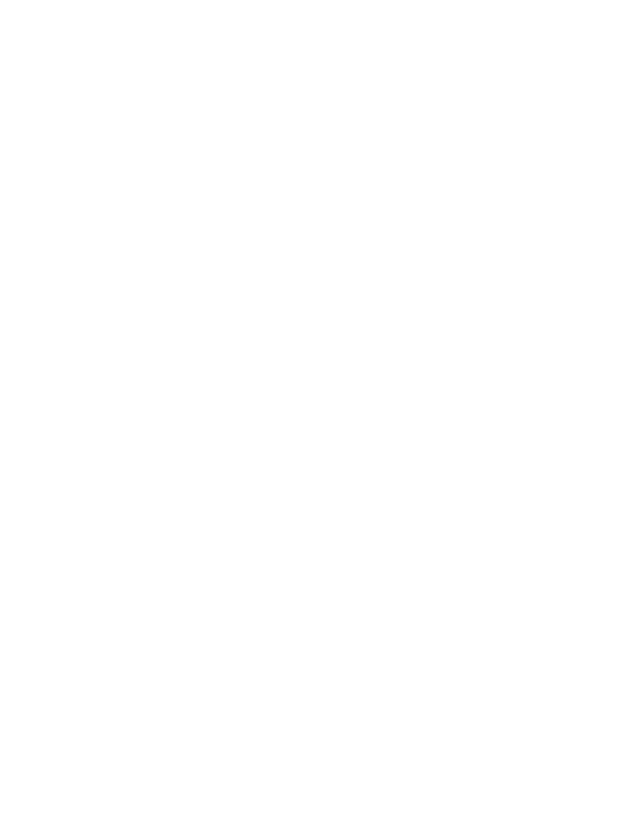
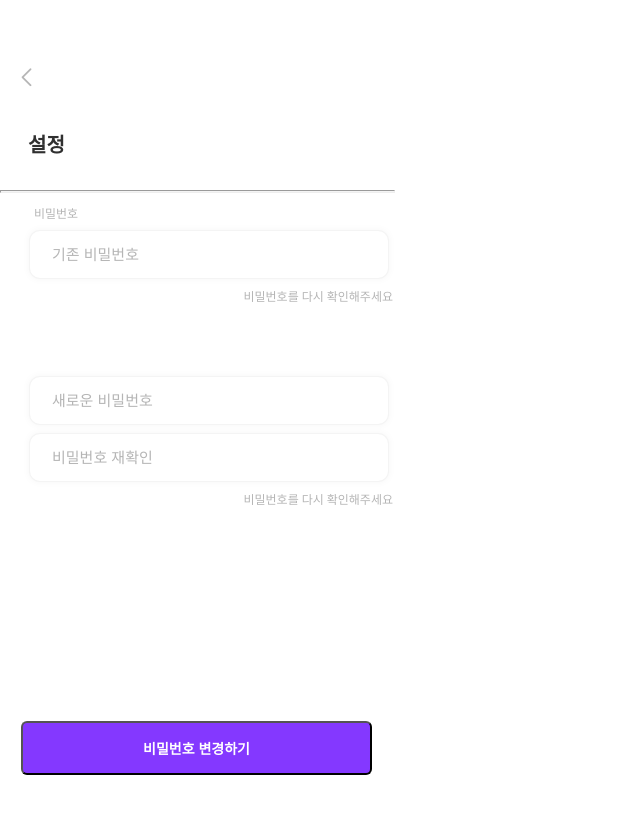
Before and after one commit to 11th-LikeLion-DragOn/DragOn_Front, a React (Create React App) app: page /changepassword in a window 1280 px wide. Before the commit this address had no page. Shown: the top 814 px of the page, without its empty margins (0-640 px from the left). Built offline with nearby package versions, Linux system fonts and the light colour scheme.

Commit message:
feat: 비밀번호 수정 페이지 ui

```diff
--- a/src/App.js
+++ b/src/App.js
@@ -8,6 +8,7 @@ import SignupPage from "./pages/SignupPage";
 import SettingPage from "./pages/SettingPage";
 import ExchargePage from "./pages/ExchargePage";
 import ChangeNickPage from "./pages/ChangeNickPage";
+import ChangePasswordPage from "./pages/ChangePasswordPage";
 
 function App() {
   return (
@@ -22,6 +23,10 @@ function App() {
           <Route path={"/setting"} element={<SettingPage />}></Route>
           <Route path={"/excharge"} element={<ExchargePage />}></Route>
           <Route path={"/changenick"} element={<ChangeNickPage />}></Route>
+          <Route
+            path={"/changepassword"}
+            element={<ChangePasswordPage />}
+          ></Route>
         </Routes>
       </Router>
     </>
--- a/src/components/common/TopBar.js
+++ b/src/components/common/TopBar.js
@@ -33,6 +33,7 @@ const Wrapper = styled.div`
   hr {
     background: rgba(199, 198, 198, 0.2);
     height: 1.241px;
+    width: 393px;
   }
 `;
 const Title = styled.div`
--- /dev/null
+++ b/src/pages/ChangePasswordPage.js
@@ -0,0 +1,100 @@
+import React, { useState } from "react";
+import { styled } from "styled-components";
+
+import TopBar from "../components/common/TopBar";
+import quit from "../assets/icons/quit.png";
+
+const ChangePasswordPage = () => {
+  const [password, setPassword] = useState("");
+  return (
+    <>
+      <TopBar titleText="설정" />
+      <Wrapper>
+        <Title>비밀번호</Title>
+        <Input
+          type="text"
+          value={password}
+          placeholder="기존 비밀번호"
+          onChange={(e) => setPassword(e.target.value)}
+        ></Input>
+        <Text>비밀번호를 다시 확인해주세요</Text>
+        <Input
+          type="text"
+          value={password}
+          placeholder="새로운 비밀번호"
+          onChange={(e) => setPassword(e.target.value)}
+        ></Input>
+        <Input
+          type="text"
+          value={password}
+          placeholder="비밀번호 재확인"
+          onChange={(e) => setPassword(e.target.value)}
+        ></Input>
+        <Text>비밀번호를 다시 확인해주세요</Text>
+        <Btn>비밀번호 변경하기</Btn>
+      </Wrapper>
+    </>
+  );
+};
+
+export default ChangePasswordPage;
+const Wrapper = styled.div`
+  width: 393px;
+  height: 852px;
+`;
+const Title = styled.div`
+  color: var(--gray_02, #b5b5b5);
+  margin-left: 34px;
+  margin-top: 23px;
+  font-size: 12px;
+  font-style: normal;
+  font-weight: 400;
+  line-height: normal;
+`;
+const Input = styled.input`
+  border-radius: 11px;
+  border: 0.997px solid var(--background_01, rgba(199, 198, 198, 0.2));
+  background: var(--white, #fff);
+  box-shadow: 0px 0px 6.97764px 0.99681px rgba(0, 0, 0, 0.03);
+  margin-top: 8px;
+  margin-left: 29px;
+  width: 336px;
+  height: 47px;
+  font-size: 15px;
+  font-weight: 500;
+  line-height: normal;
+  padding-left: 22px;
+  color: var(--gray_02, #b5b5b5);
+  &::placeholder {
+    color: var(--gray_02, #b5b5b5);
+  }
+`;
+const Text = styled.div`
+  color: var(--gray_02, #b5b5b5);
+  text-align: right;
+  font-family: Pretendard;
+  font-size: 12px;
+  font-style: normal;
+  font-weight: 500;
+  line-height: normal;
+  margin-bottom: 63px;
+  margin-top: 8px;
+`;
+const Btn = styled.button`
+  display: flex;
+  width: 351px;
+  padding: 15px 15px;
+  justify-content: center;
+  align-items: center;
+  gap: 10px;
+  border-radius: 6px;
+  background: var(--purple_01, #8438ff);
+  color: var(--white, #fff);
+  text-align: center;
+  font-size: 14px;
+  font-style: normal;
+  font-weight: 700;
+  line-height: normal;
+  margin-left: 21px;
+  margin-top: 213px;
+`;
```
